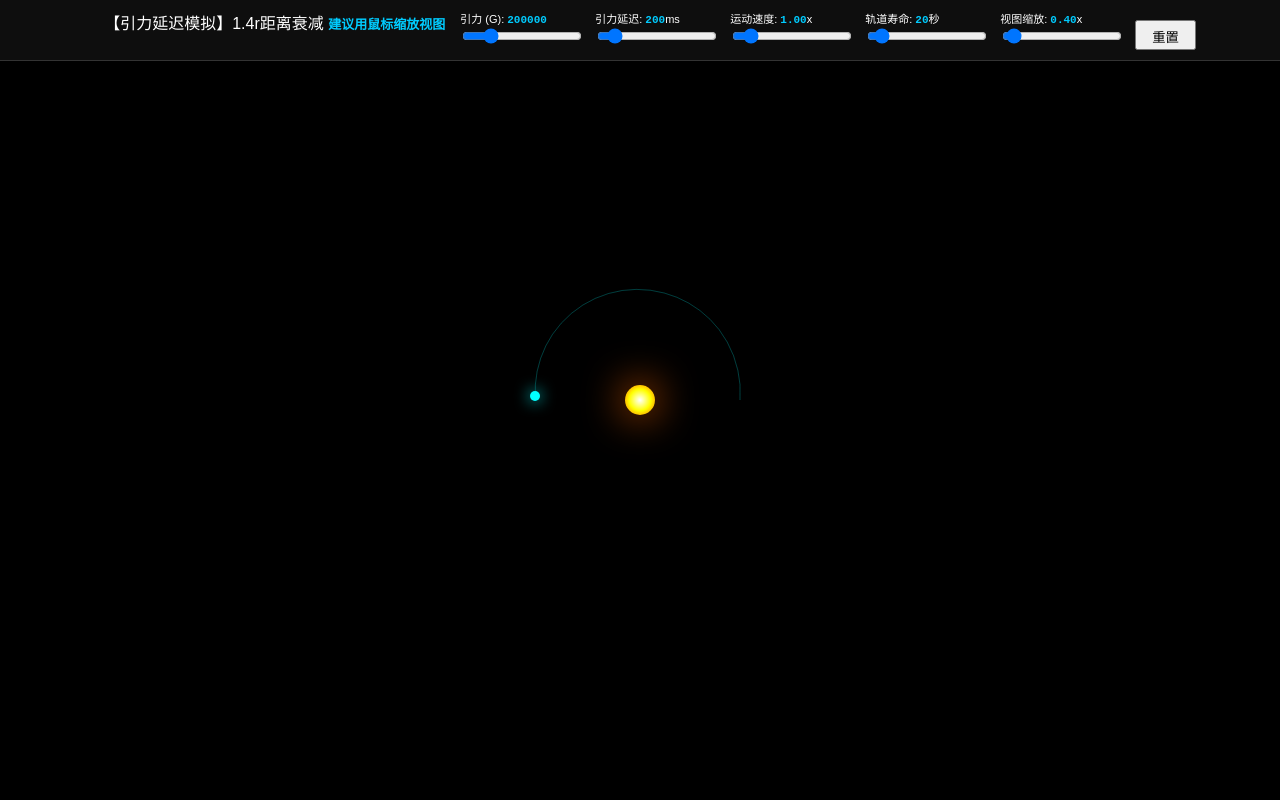
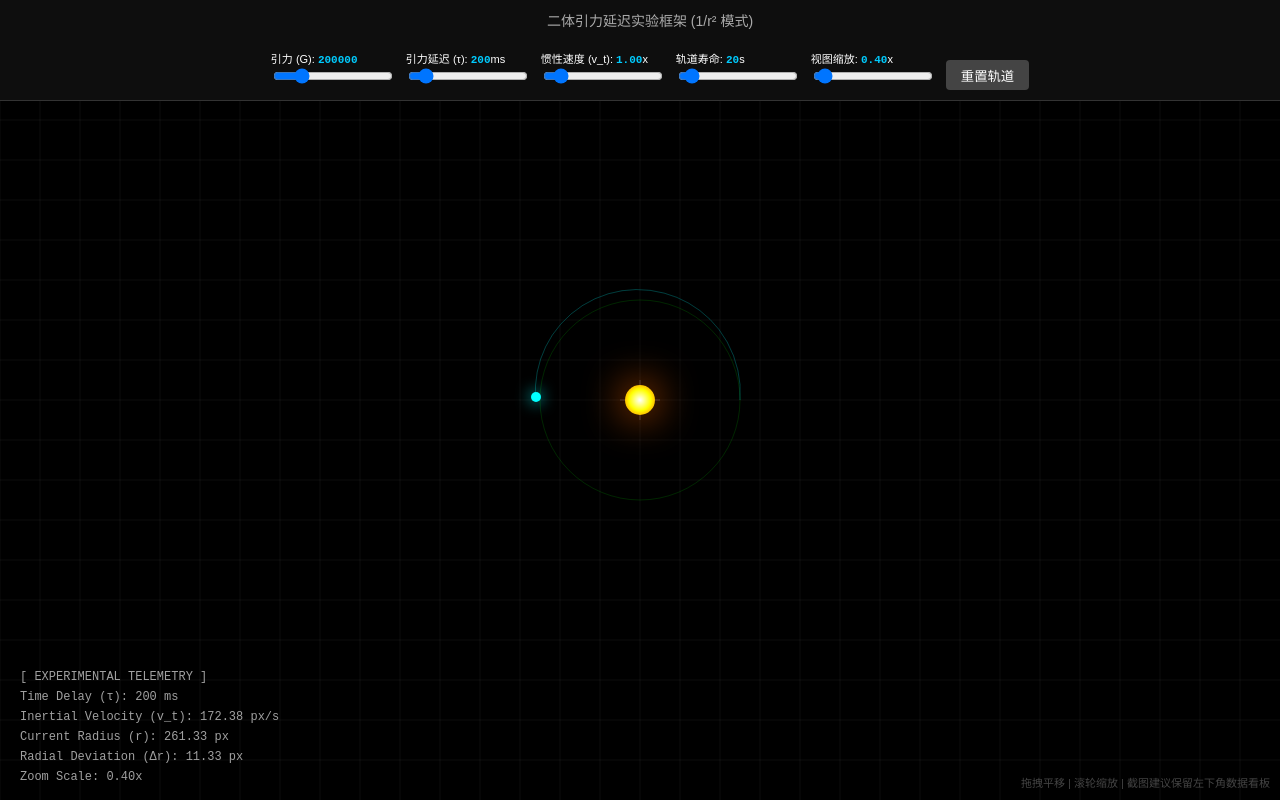
Before and after one commit to xiaoboelse/Unified-Cosmic-Mechanics-Evolution-Theory-Copyright-Declaration-zh, a plain HTML site: page 引力延迟测试.html in a window 1280 px wide. Drawn offline with Linux system fonts and the light colour scheme.

Commit message:
Update 引力延迟测试.html

```diff
--- a/引力延迟测试.html
+++ b/引力延迟测试.html
@@ -2,7 +2,7 @@
 <html lang="en">
 <head>
   <meta charset="UTF-8" />
-  <title>宇宙引力模拟器 - 初始值修正版</title>
+  <title>引力延迟二体系统模拟 - 论文实验版</title>
   <style>
     body { background: #000; color: white; text-align: center; font-family: sans-serif; margin: 0; overflow: hidden; }
     #ui { position: fixed; top: 0; left: 0; width: 100%; background: rgba(15, 15, 15, 0.95); padding: 10px; display: flex; flex-wrap: wrap; justify-content: center; gap: 15px; border-bottom: 1px solid #333; z-index: 100; }
@@ -14,35 +14,35 @@
     #sun { width: 30px; height: 30px; background: radial-gradient(circle, #fff, #ff0, #f60); box-shadow: 0 0 40px #f60; }
     #planet { width: 10px; height: 10px; background: cyan; box-shadow: 0 0 15px cyan; }
     span { color: #0cf; font-weight: bold; font-family: monospace; }
-    #status { position: fixed; bottom: 20px; width: 100%; color: #ff4444; font-weight: bold; font-size: 20px; text-shadow: 0 0 10px black; }
+    #status { position: fixed; bottom: 80px; width: 100%; color: #ff4444; font-weight: bold; font-size: 20px; text-shadow: 0 0 10px black; pointer-events: none; }
+    .guide { position: fixed; bottom: 10px; right: 10px; color: #444; font-size: 11px; }
   </style>
 </head>
 <body>
 
 <div id="ui">
-  <!-- 注意：这里的 span id 要对应，input 的 value 也要对应 -->
-        <label>【引力延迟模拟】1.4r距离衰减  <span>建议用鼠标缩放视图</span></label>
+  <div style="width: 100%; font-size: 14px; margin-bottom: 5px; color: #aaa;">二体引力延迟实验框架 (1/r² 模式)</div>
   <div class="param">
     <label>引力 (G): <span id="gVal">...</span></label>
-    <input type="range" id="gSlider" min="0" max="1000000" step="500">
+    <input type="range" id="gSlider" min="0" max="1000000" step="1000">
   </div>
   <div class="param">
-    <label>引力延迟: <span id="dtVal">...</span>ms</label>
+    <label>引力延迟 (τ): <span id="dtVal">...</span>ms</label>
     <input type="range" id="dtSlider" min="5" max="2000">
   </div>
   <div class="param">
-    <label>运动速度: <span id="vVal">...</span>x</label>
+    <label>惯性速度 (v_t): <span id="vVal">...</span>x</label>
     <input type="range" id="vSlider" min="0.01" max="10.0" step="0.05">
   </div>
   <div class="param">
-    <label>轨道寿命: <span id="lifeVal">...</span>秒</label>
+    <label>轨道寿命: <span id="lifeVal">...</span>s</label>
     <input type="range" id="lifeSlider" min="1" max="300">
   </div>
   <div class="param">
     <label>视图缩放: <span id="zoomVal">...</span>x</label>
     <input type="range" id="zoomSlider" min="0.01" max="10.0" step="0.01">
   </div>
-  <button onclick="resetOrbit()" style="margin-top:10px; padding: 5px 15px; cursor:pointer; height: 30px;">重置</button>
+  <button onclick="resetOrbit()" style="margin-top:10px; padding: 5px 15px; cursor:pointer; height: 30px; border:none; background:#444; color:white; border-radius:4px;">重置轨道</button>
 </div>
 
 <div id="space">
@@ -52,6 +52,7 @@
 </div>
 
 <div id="status"></div>
+<div class="guide">拖拽平移 | 滚轮缩放 | 截图建议保留左下角数据看板</div>
 
 <script>
   const canvas = document.getElementById('trailCanvas');
@@ -61,17 +62,18 @@
   const statusEl = document.getElementById('status');
   const space = document.getElementById('space');
 
-  // --- 1. 这里定义所有的【真实初始值】 ---
-  let G = 200000;         // 引力强度
-  let dtPhysics = 0.2;    // 0.2s = 200ms
-  let vScale = 1.0;       // 速度倍率
-  let trailLife = 20000;  // 20秒 = 20000ms
-  let zoom = 0.4;        // 缩放倍率
+  // --- 论文实验初始参数 ---
+  let G = 200000;
+  let dtPhysics = 0.2;    // 200ms
+  let vScale = 1.0;
+  let trailLife = 20000;  // 20s
+  let zoom = 0.4;
 
-  let px = 250, py = 0;
+  let px = 250, py = 0;   // 初始半径 R=250
   let vx = 0, vy = -180;
   let trailPoints = [];
   let isCaptured = false;
+
   let camX = window.innerWidth / 2;
   let camY = window.innerHeight / 2;
   let timeAccum = 0;
@@ -79,25 +81,16 @@
   let isDragging = false;
   let lastMouseX, lastMouseY;
 
-  // --- 2. 同步 UI 函数：让滑块和文字 匹配 JS 变量 ---
+  // 初始化 UI 同步
   function syncUI() {
-    // 同步引力
     document.getElementById('gSlider').value = G;
     document.getElementById('gVal').innerText = G;
-
-    // 同步延迟 (s -> ms)
     document.getElementById('dtSlider').value = dtPhysics * 1000;
     document.getElementById('dtVal').innerText = Math.round(dtPhysics * 1000);
-
-    // 同步速度
     document.getElementById('vSlider').value = vScale;
     document.getElementById('vVal').innerText = vScale.toFixed(2);
-
-    // 同步寿命 (ms -> s)
     document.getElementById('lifeSlider').value = trailLife / 1000;
     document.getElementById('lifeVal').innerText = trailLife / 1000;
-
-    // 同步缩放
     document.getElementById('zoomSlider').value = zoom;
     document.getElementById('zoomVal').innerText = zoom.toFixed(2);
   }
@@ -105,16 +98,41 @@
   function resize() {
     canvas.width = window.innerWidth;
     canvas.height = window.innerHeight;
-    camX = window.innerWidth / 2;
-    camY = window.innerHeight / 2;
   }
 
   function resetOrbit() {
-    px = 250; py = 0;
-    vx = 0; vy = -180;
-    isCaptured = false;
-    trailPoints = [];
+    px = 250; py = 0; vx = 0; vy = -180;
+    isCaptured = false; trailPoints = [];
     statusEl.innerText = "";
+  }
+
+  // 绘制辅助背景
+  function drawAuxiliary() {
+    // 1. 绘制网格
+    ctx.beginPath();
+    ctx.strokeStyle = 'rgba(255, 255, 255, 0.05)';
+    ctx.lineWidth = 1;
+    const step = 100 * zoom;
+    for (let i = camX % step; i < canvas.width; i += step) {
+      ctx.moveTo(i, 0); ctx.lineTo(i, canvas.height);
+    }
+    for (let j = camY % step; j < canvas.height; j += step) {
+      ctx.moveTo(0, j); ctx.lineTo(canvas.width, j);
+    }
+    ctx.stroke();
+
+    // 2. 绘制理想参考圆 (R=250)
+    ctx.beginPath();
+    ctx.strokeStyle = 'rgba(0, 255, 0, 0.15)';
+    ctx.arc(camX, camY, 250 * zoom, 0, Math.PI * 2);
+    ctx.stroke();
+
+    // 3. 绘制中心十字
+    ctx.beginPath();
+    ctx.strokeStyle = 'rgba(255, 255, 255, 0.2)';
+    ctx.moveTo(camX - 20, camY); ctx.lineTo(camX + 20, camY);
+    ctx.moveTo(camX, camY - 20); ctx.lineTo(camX, camY + 20);
+    ctx.stroke();
   }
 
   function frame(t) {
@@ -123,21 +141,21 @@
     if (dt > 0.05) dt = 0.05;
     lastTime = t;
 
+    const r = Math.sqrt(px * px + py * py);
+
     if (!isCaptured) {
       px += vx * vScale * dt;
       py += vy * vScale * dt;
 
       timeAccum += dt;
       if (timeAccum >= dtPhysics) {
-        const rSq = px * px + py * py;
-        const r = Math.sqrt(rSq);
         if (r < 15) {
           isCaptured = true;
           px = 0; py = 0; vx = 0; vy = 0;
-          statusEl.innerText = "CAPTURED BY GRAVITY";
+          statusEl.innerText = "CAPTURED (COLLISION)";
         } else {
-          // 物理公式：标准平方反比 r^2
-          const force = (G / (rSq + 400)) * timeAccum * 40;
+          // 物理核心：平方反比
+          const force = (G / (px*px + py*py + 400)) * timeAccum * 40;
           vx -= force * (px / r);
           vy -= force * (py / r);
         }
@@ -146,70 +164,70 @@
       trailPoints.push({ x: px, y: py, t: t });
     }
 
-    while (trailPoints.length > 0 && t - trailPoints[0].t > trailLife) {
-      trailPoints.shift();
-    }
+    while (trailPoints.length > 0 && t - trailPoints[0].t > trailLife) trailPoints.shift();
 
     ctx.clearRect(0, 0, canvas.width, canvas.height);
+    drawAuxiliary();
+
     sunEl.style.left = camX + 'px';
     sunEl.style.top = camY + 'px';
     planetEl.style.left = (camX + px * zoom) + 'px';
     planetEl.style.top = (camY + py * zoom) + 'px';
 
+    // 绘制轨迹
     if (trailPoints.length > 1) {
       ctx.beginPath();
       ctx.strokeStyle = `rgba(0, 255, 255, 0.5)`;
       ctx.lineWidth = Math.max(0.5, 1.2 * zoom);
-      const start = trailPoints[0];
-      ctx.moveTo(camX + start.x * zoom, camY + start.y * zoom);
+      ctx.moveTo(camX + trailPoints[0].x * zoom, camY + trailPoints[0].y * zoom);
       for (let i = 1; i < trailPoints.length; i++) {
-        const p = trailPoints[i];
-        ctx.lineTo(camX + p.x * zoom, camY + p.y * zoom);
+        ctx.lineTo(camX + trailPoints[i].x * zoom, camY + trailPoints[i].y * zoom);
       }
       ctx.stroke();
     }
+
+    // 绘制看板数据 (用于论文截图)
+    ctx.fillStyle = "rgba(200, 200, 200, 0.8)";
+    ctx.font = "12px Monospace";
+    ctx.textAlign = "left";
+    let panelY = canvas.height - 120;
+    ctx.fillText(`[ EXPERIMENTAL TELEMETRY ]`, 20, panelY);
+    ctx.fillText(`Time Delay (τ): ${(dtPhysics*1000).toFixed(0)} ms`, 20, panelY + 20);
+    ctx.fillText(`Inertial Velocity (v_t): ${(Math.sqrt(vx*vx+vy*vy)*vScale).toFixed(2)} px/s`, 20, panelY + 40);
+    ctx.fillText(`Current Radius (r): ${r.toFixed(2)} px`, 20, panelY + 60);
+    ctx.fillText(`Radial Deviation (Δr): ${Math.abs(r - 250).toFixed(2)} px`, 20, panelY + 80);
+    ctx.fillText(`Zoom Scale: ${zoom.toFixed(2)}x`, 20, panelY + 100);
+
     requestAnimationFrame(frame);
   }
 
-  // --- 交互系统 ---
+  // 交互逻辑
   space.onmousedown = (e) => { isDragging = true; lastMouseX = e.clientX; lastMouseY = e.clientY; };
   window.onmousemove = (e) => {
-    if (!isDragging) return;
-    camX += e.clientX - lastMouseX;
-    camY += e.clientY - lastMouseY;
-    lastMouseX = e.clientX; lastMouseY = e.clientY;
+    if (isDragging) {
+      camX += e.clientX - lastMouseX;
+      camY += e.clientY - lastMouseY;
+      lastMouseX = e.clientX; lastMouseY = e.clientY;
+    }
   };
   window.onmouseup = () => isDragging = false;
-
   window.onwheel = (e) => {
     e.preventDefault();
-    const factor = e.deltaY < 0 ? 1.1 : 0.9;
-    zoom *= factor;
+    zoom *= (e.deltaY < 0 ? 1.1 : 0.9);
     zoom = Math.max(0.01, Math.min(zoom, 50));
     document.getElementById('zoomSlider').value = zoom;
     document.getElementById('zoomVal').innerText = zoom.toFixed(2);
   };
 
-  // 滑块改变值
-  document.getElementById('gSlider').oninput = function() {
-    G = this.value; document.getElementById('gVal').innerText = G;
-  };
-  document.getElementById('dtSlider').oninput = function() {
-    dtPhysics = this.value / 1000; document.getElementById('dtVal').innerText = this.value;
-  };
-  document.getElementById('vSlider').oninput = function() {
-    vScale = parseFloat(this.value); document.getElementById('vVal').innerText = vScale.toFixed(2);
-  };
-  document.getElementById('zoomSlider').oninput = function() {
-    zoom = parseFloat(this.value); document.getElementById('zoomVal').innerText = zoom.toFixed(2);
-  };
-  document.getElementById('lifeSlider').oninput = function() {
-    trailLife = this.value * 1000; document.getElementById('lifeVal').innerText = this.value;
-  };
+  // UI 事件绑定
+  document.getElementById('gSlider').oninput = function() { G = this.value; document.getElementById('gVal').innerText = G; };
+  document.getElementById('dtSlider').oninput = function() { dtPhysics = this.value / 1000; document.getElementById('dtVal').innerText = this.value; };
+  document.getElementById('vSlider').oninput = function() { vScale = parseFloat(this.value); document.getElementById('vVal').innerText = vScale.toFixed(2); };
+  document.getElementById('zoomSlider').oninput = function() { zoom = parseFloat(this.value); document.getElementById('zoomVal').innerText = zoom.toFixed(2); };
+  document.getElementById('lifeSlider').oninput = function() { trailLife = this.value * 1000; document.getElementById('lifeVal').innerText = this.value; };
 
-  // --- 启动逻辑 ---
   resize();
-  syncUI(); // <--- 关键：在启动时同步滑块状态
+  syncUI();
   window.onresize = resize;
   requestAnimationFrame(frame);
 </script>
```
